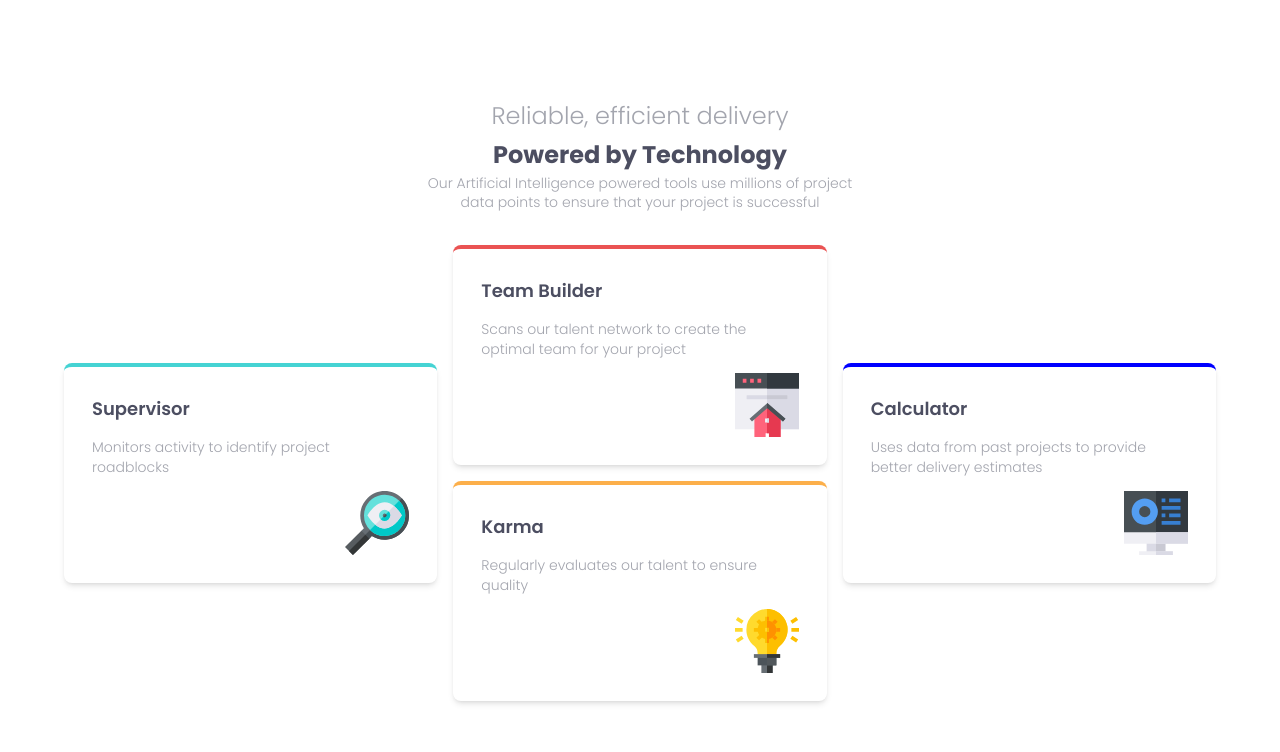
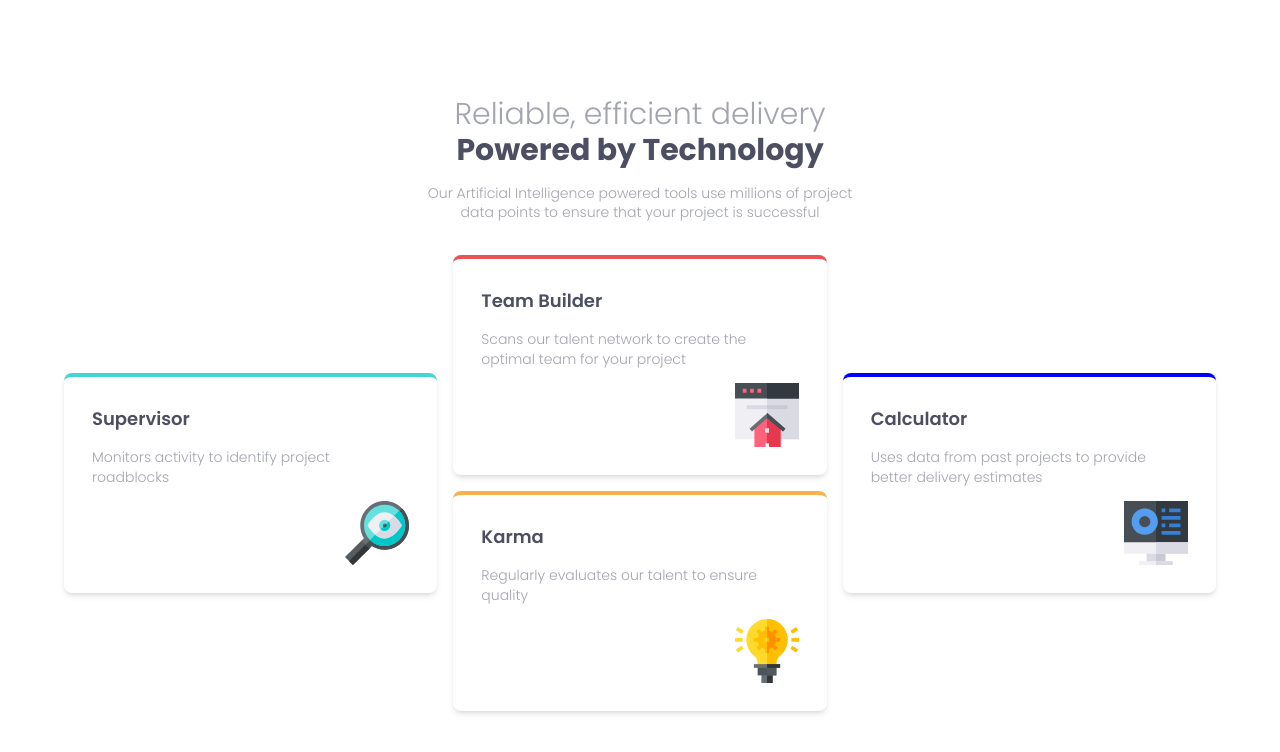
Before and after one commit to Kingkobi01/Four-Card-Feature-Section, a plain HTML site: page index.html in a window 1280 px wide. Drawn offline with nearby package versions, Linux system fonts and the light colour scheme.

Commit message:
Update header styling in index.html

```diff
--- a/index.html
+++ b/index.html
@@ -19,8 +19,8 @@
 
 <body
       class=" text-grayishBlue max-w-screen min-h-screen font-poppins pt-24 pb-12 text-[15px] font-light text-sm">
-  <header class="max-w-[1200px] text-grayishBlue mx-auto text-center w-1/3 min-w-[300px] leading-snug mb-8">
-    <h1 class="text-2xl leading-relaxed">Reliable, efficient delivery <br>
+  <header class="max-w-[1200px] text-grayishBlue mx-auto text-center w-1/3 space-y-4 min-w-[300px] leading-snug mb-8">
+    <h1 class="text-2xl lg:text-3xl leading-relaxed">Reliable, efficient delivery <br>
       <span class="font-bold text-veryDarkBlue">Powered by Technology</span>
     </h1>
     <p>
```
